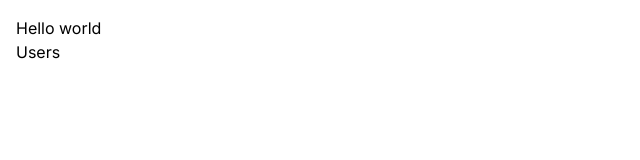
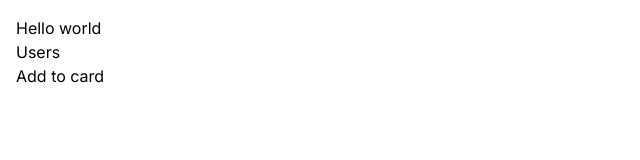
Before and after one commit to RobinB87/nextjs-tailwind-app, a Next.js app in the folder next-app/: page / in a window 1280 px wide. Shown: the top 160 px of the page, without its empty margins (0-640 px from the left). Built offline with nearby package versions, Linux system fonts and the light colour scheme.

Commit message:
add various files to test the router

```diff
--- /dev/null
+++ b/next-app/app/blaat/bla/Page.tsx
@@ -0,0 +1,9 @@
+import React from 'react'
+
+const Bla = () => {
+  return (
+    <div>I am not a routing link because my capital</div>
+  )
+}
+
+export default Bla
--- /dev/null
+++ b/next-app/app/blaat/page.tsx
@@ -0,0 +1,7 @@
+import React from "react";
+
+const TestBla = () => {
+  return <div>I am a route because my lowercase filename</div>;
+};
+
+export default TestBla;
--- /dev/null
+++ b/next-app/app/components/AddToCard.tsx
@@ -0,0 +1,7 @@
+"use client";
+
+const AddToCard = () => {
+  return <button onClick={() => console.log("click")}>Add to card</button>;
+};
+
+export default AddToCard;
--- /dev/null
+++ b/next-app/app/components/ProductCard.tsx
@@ -0,0 +1,11 @@
+import AddToCard from "./AddToCard";
+
+const ProductCard = () => {
+  return (
+    <div>
+      <AddToCard />
+    </div>
+  );
+};
+
+export default ProductCard;
--- a/next-app/app/page.tsx
+++ b/next-app/app/page.tsx
@@ -1,10 +1,12 @@
 import Link from "next/link";
+import ProductCard from "./components/ProductCard";
 
 export default function Home() {
   return (
     <main>
       <h1>Hello world</h1>
       <Link href="/users/">Users</Link>
+      <ProductCard />
     </main>
   );
 }
--- a/next-app/app/users/new/page.tsx
+++ b/next-app/app/users/new/page.tsx
@@ -1,5 +1,3 @@
-import React from "react";
-
 const NewUserPage = () => {
   return <div>NewUserPage</div>;
 };
```
